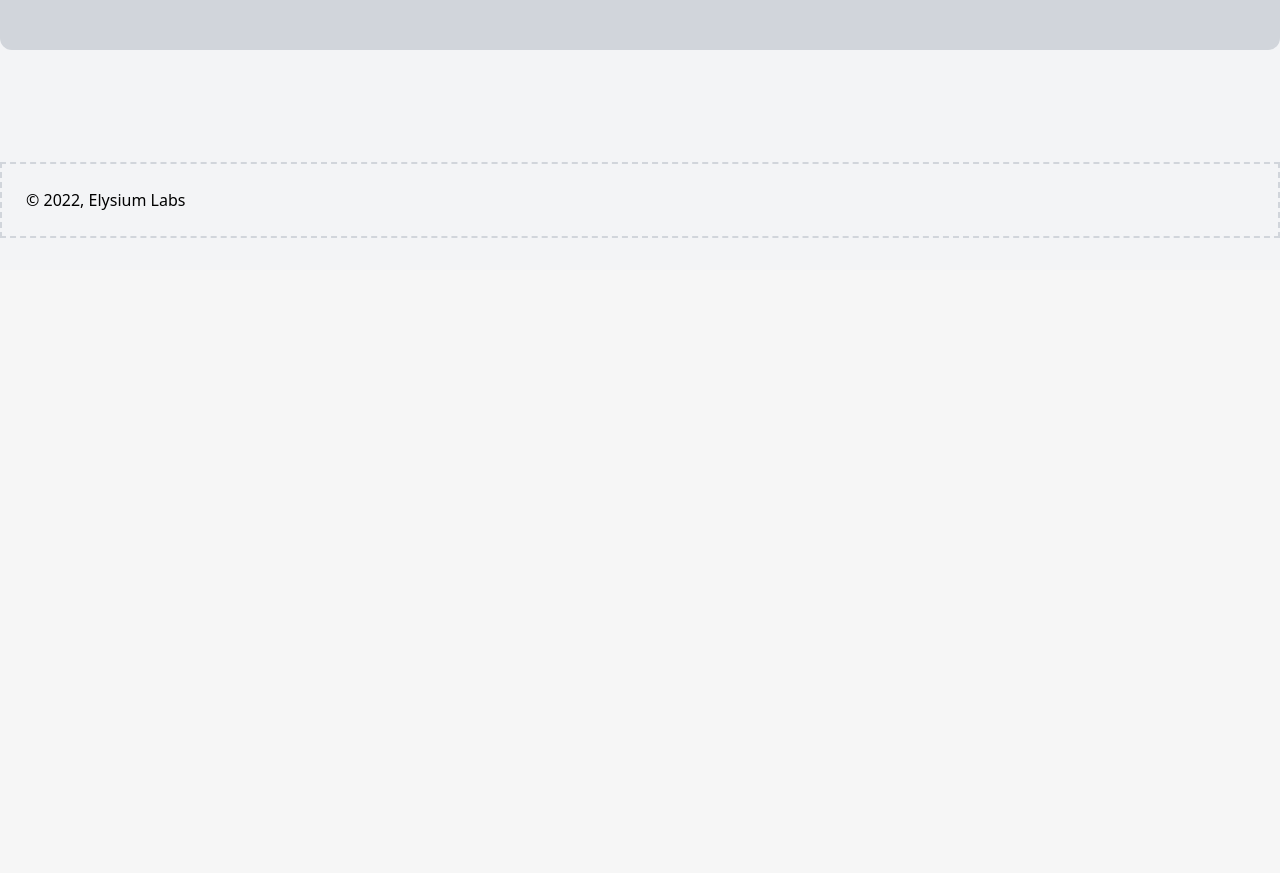
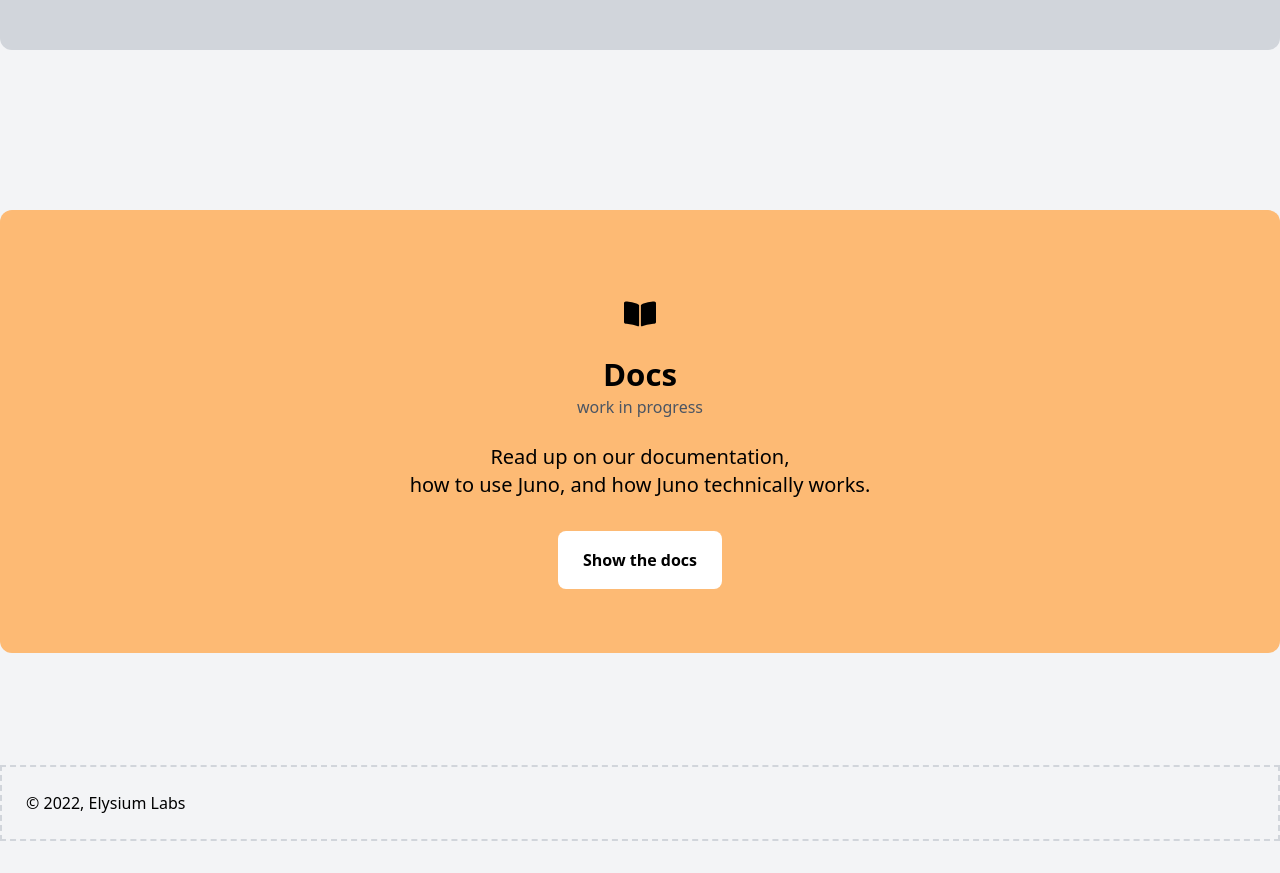
Before and after one commit to sgnilreutr/elysium-labs-site, a Next.js app: page / in a window 1280 px wide. Shown: the part 2040-2913 px from the top of the page. Before the commit the page ends 2310 px from the top, so only its background shows below. Built offline with nearby package versions, Linux system fonts and the light colour scheme.

Commit message:
Update doc links

```diff
--- a/src/constants/menuConstants.tsx
+++ b/src/constants/menuConstants.tsx
@@ -1,4 +1,4 @@
-import { FaGithub, FaDiscord, FaBook } from 'react-icons/fa'
+import { FaBookOpen, FaDiscord, FaGithub } from 'react-icons/fa'
 
 const ICON_SIZE = 20
 const DISCORD_LINK = process.env.NEXT_PUBLIC_DISCORD_INVITE_LINK
@@ -18,7 +18,7 @@
     title: 'Github',
   },
   {
-    name: <FaBook size={ICON_SIZE} />,
+    name: <FaBookOpen size={ICON_SIZE} />,
     link: DOCS_LINK,
     title: 'Docs',
   },
--- a/src/pages/index.tsx
+++ b/src/pages/index.tsx
@@ -6,7 +6,7 @@
 import useHasVerticalScroll from 'hooks/useHasVerticalScroll'
 import Image from 'next/image'
 import Link from 'next/link'
-import { FaDiscord } from 'react-icons/fa'
+import { FaBookOpen, FaDiscord } from 'react-icons/fa'
 
 import JunoLogo from '../../public/images/Juno_logo_dark.png'
 
@@ -134,6 +134,38 @@
           </a>
         </div>
       </div>
+      <div className="mx-4 max-w-7xl sm:mx-auto sm:w-full">
+        <div className="w-full py-20">
+          <a href={process.env.NEXT_PUBLIC_DOCS_LINK ?? ''}>
+            <div className="p-6 mx-4 text-black bg-orange-300 max-w-7xl sm:mx-auto rounded-xl">
+              <div className="flex flex-col items-center justify-center my-10 text-center ">
+                <div className="my-6">
+                  <FaBookOpen size={32} />
+                </div>
+                <h3 className="font-semibold ">Docs</h3>
+                <span className="text-gray-600">work in progress</span>
+
+                <div className="flex flex-row flex-wrap justify-center mt-6 text-xl cursor-pointer md:max-w-3xl">
+                  <p className="mx-1 hover:underline decoration-gray-500">
+                    Read up on our documentation,
+                  </p>
+                  <p className="mx-1 hover:underline decoration-gray-500">
+                    how to use Juno, and how Juno technically works.
+                  </p>
+                </div>
+                <div className="mt-8">
+                  <button
+                    className="px-6 py-4 font-semibold text-black transition-all bg-white border border-transparent rounded-lg hover:bg-gray-100 hover:border-black"
+                    type="button"
+                  >
+                    Show the docs
+                  </button>
+                </div>
+              </div>
+            </div>
+          </a>
+        </div>
+      </div>
     </Layout>
   )
 }
```
